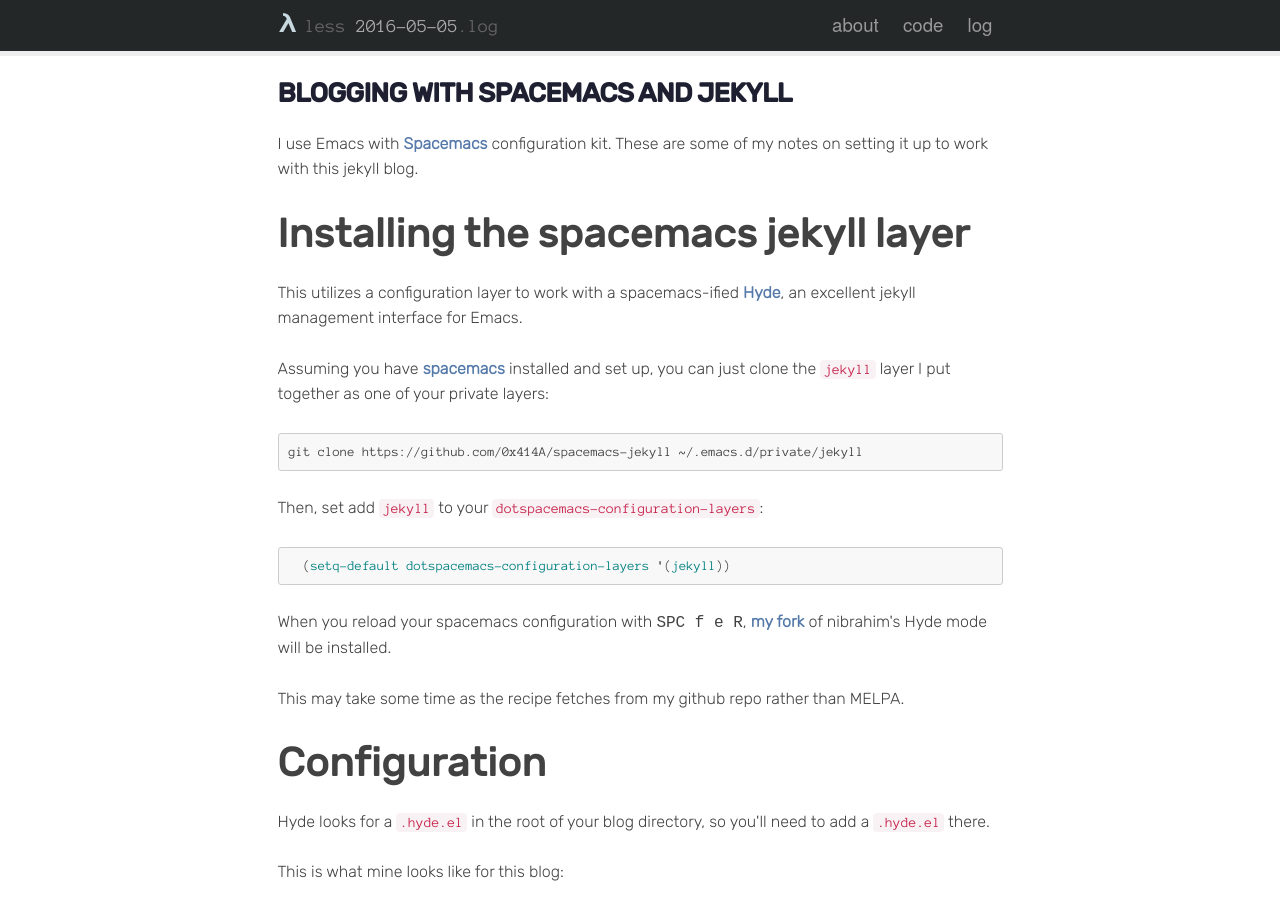
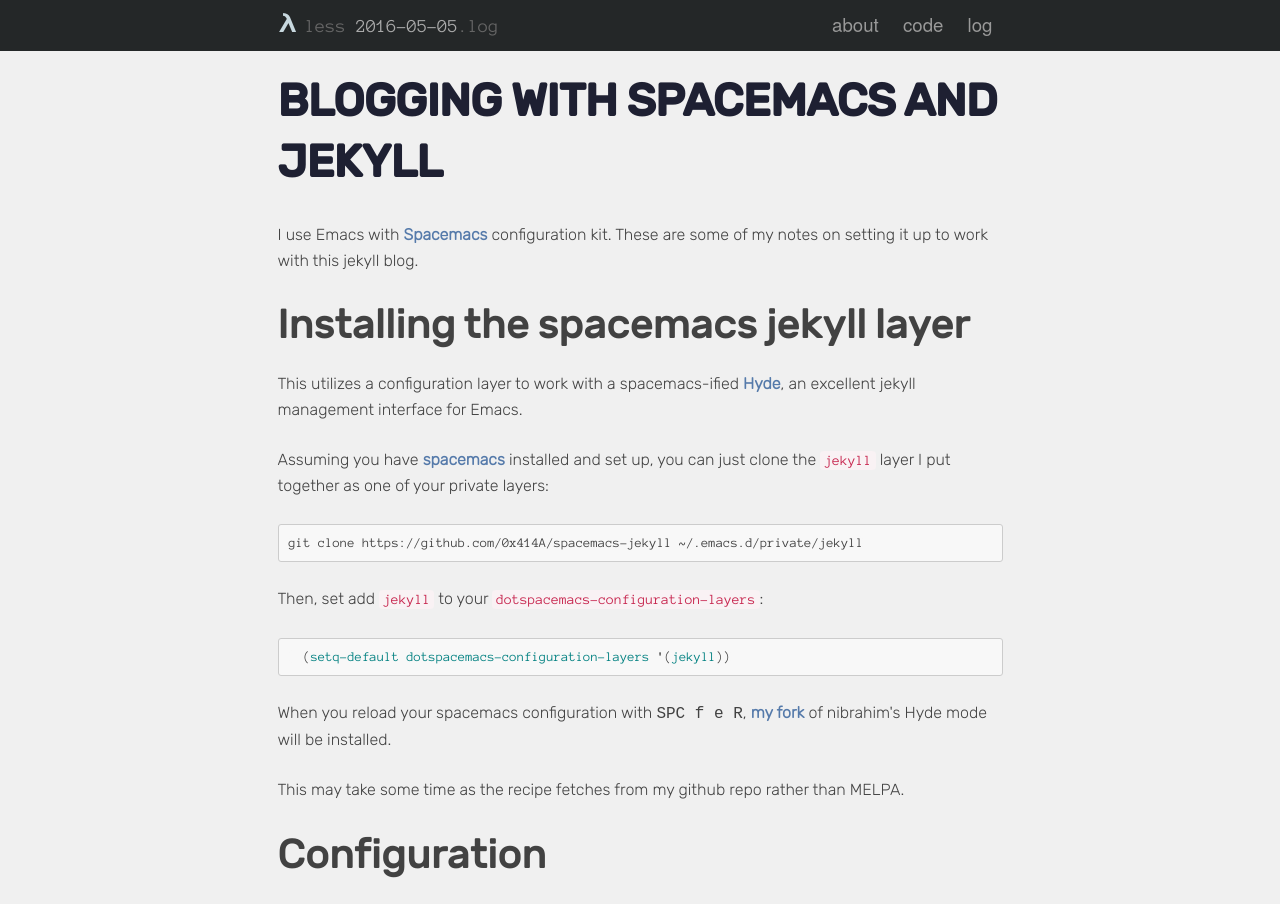
Before and after one commit to 0x414A/0x414a.github.io, a Jekyll site: the page built from _posts/2016-05-05-blogging_with_spacemacs_and_jekyll.markdown, in a window 1280 px wide. Shown: the top 904 px of the page. Built offline with Jekyll 4.4.1, drawn with Linux system fonts in a browser that asks for light colours; nearby versions of some CDN libraries; comment, search, counter and statistics services are not loaded.

Commit message:
Enlarge blog post title

```diff
--- a/assets/stylesheets/blog.css
+++ b/assets/stylesheets/blog.css
@@ -6,10 +6,10 @@
 
 .blog-row {
   padding: 10px 0;
-  border-bottom: solid #eee 1px;
 }
 
 .blog-header {
+  padding: 10px 0;
   clear: both;
 }
 
@@ -35,8 +35,7 @@
     font-weight: bold;
     color: #1e2032;
     text-transform: uppercase;
-    font-size: 20pt;
-    margin-top: 10px;
+    font-size: 34pt;
 }
 
 .blog-content {
--- a/assets/stylesheets/custom.css
+++ b/assets/stylesheets/custom.css
@@ -5,6 +5,9 @@
 @import 'footer.css';
 @import 'jekyll-github.css';
 
+body {
+  background: #f0f0f0;
+}
 
 .container { max-width: 725px; }
 
--- a/assets/stylesheets/header.css
+++ b/assets/stylesheets/header.css
@@ -1,7 +1,6 @@
 .header {
     margin-top: 0;
     padding: 0;
-    border-bottom: solid 5px #eee;
     background: #242728;
 }
 
```
